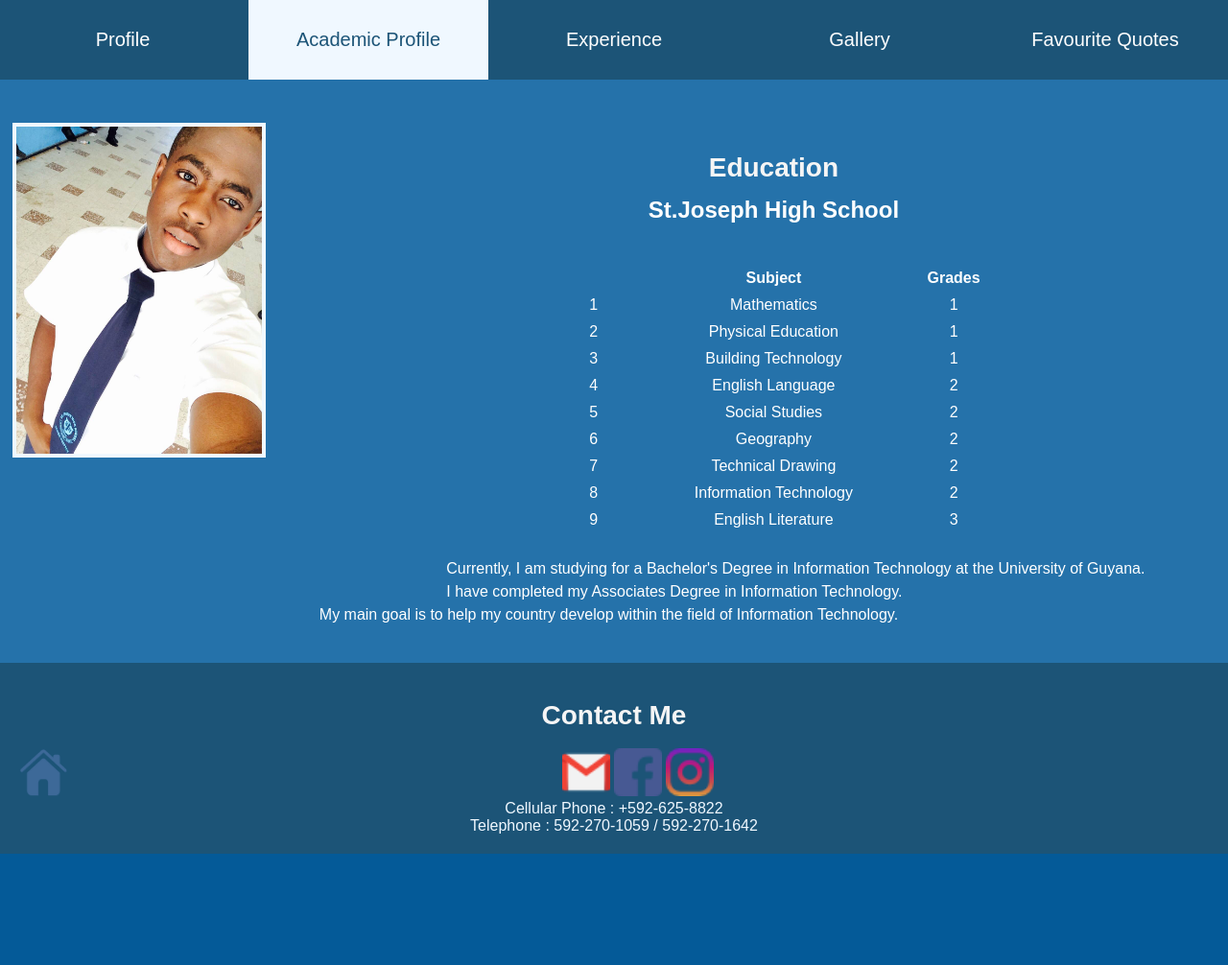
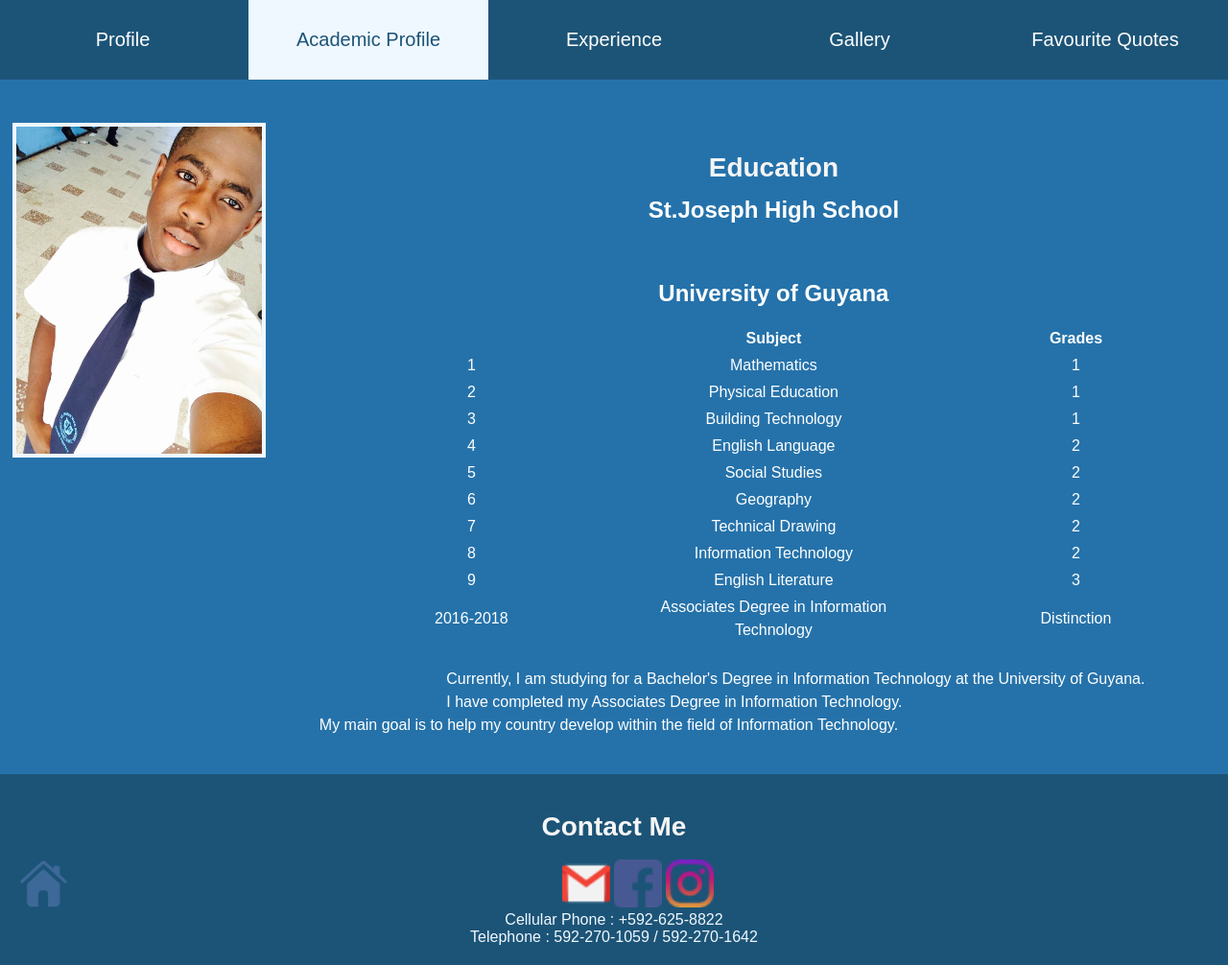
Before and after one commit to damanifergo1/Dwight-Ferguson, a plain HTML site: page academic.html in a window 1280 px wide. Shown: the whole page at 96% size. Before the commit the page ends 890 px from the top, so only its background shows below. Drawn offline with Linux system fonts and the light colour scheme.

Commit message:
Update academic.html

```diff
--- a/academic.html
+++ b/academic.html
@@ -79,6 +79,13 @@
            <td>English Literature</td>
            <td>3</td>
         </tr>
+
+           <h2 align="center"> University of Guyana</h2>
+           <tr> <td>2016-2018</td>
+               <td> Associates Degree in Information Technology</td>
+               <td>Distinction</td>
+           </tr>
+
       </table>
      <br>
         &emsp;&emsp;&emsp;&emsp;&emsp;&emsp;&emsp;&emsp;
```
